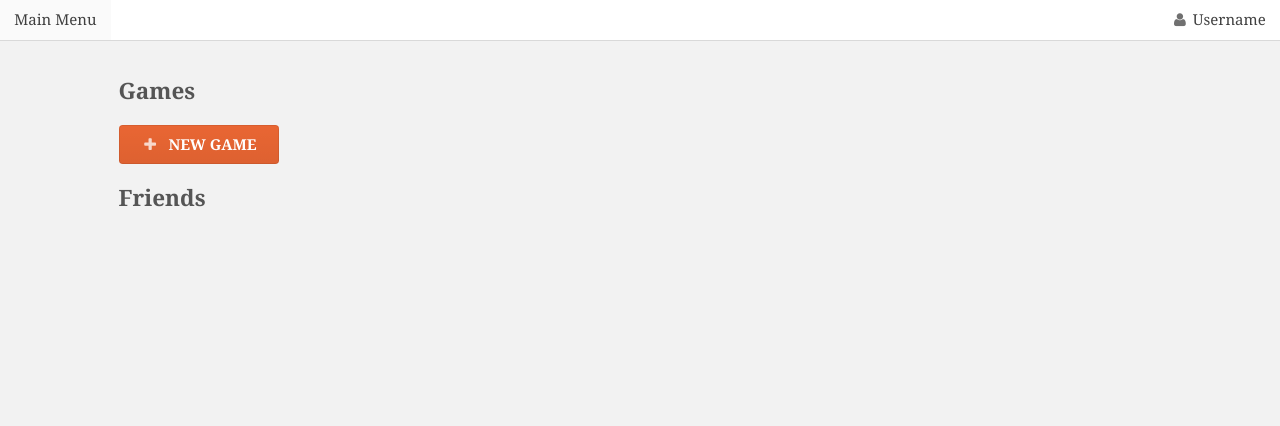
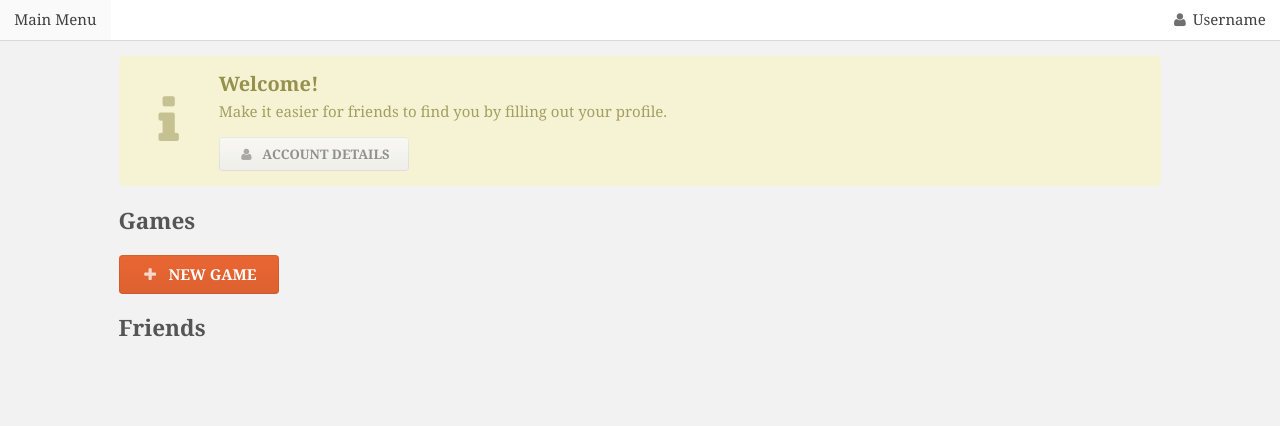
Before and after one commit to chrislaskey/kingdom, a Flask app: page / in a window 1280 px wide. Shown: the top 426 px of the page. Run offline with Flask 2, Linux system fonts and the light colour scheme; the visitor is signed in with stand-in values (Sample User, id 1); data comes from the database, SQL or seed files in the repository; data that the repository does not hold is empty; some libraries are stand-ins or nearby versions; some web fonts are replaced.

Commit message:
Added first login message

```diff
--- a/app/templates/index.html
+++ b/app/templates/index.html
@@ -3,6 +3,17 @@
 {% block content %}
 
 	{% include "partials/messages.html" %}
+
+	{% if is_first_login and not current_user.first_name -%}
+	<div class="ui warning icon message">
+		<i class="info letter icon"></i>
+		<div class="content">
+			<div class="header">Welcome!</div>
+			<p>Make it easier for friends to find you by filling out your profile.</p>
+			<p><a class="ui button small" href="/profile/{{ current_user.id }}"><i class="ui icon user"></i>account details</a></p>
+		</div>
+	</div>
+	{%- endif %}
 
 	<h2>Games</h2>
 
```
